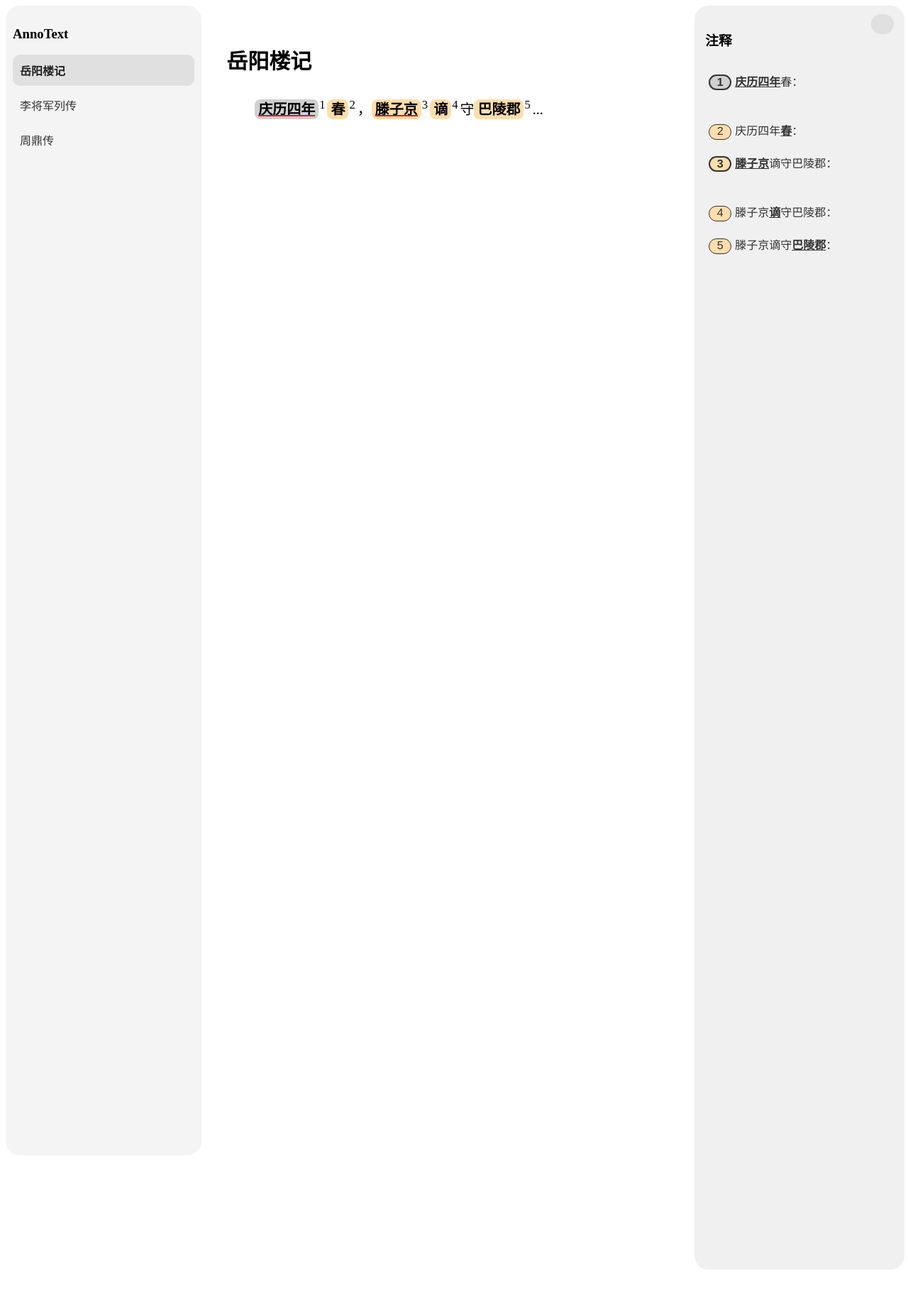
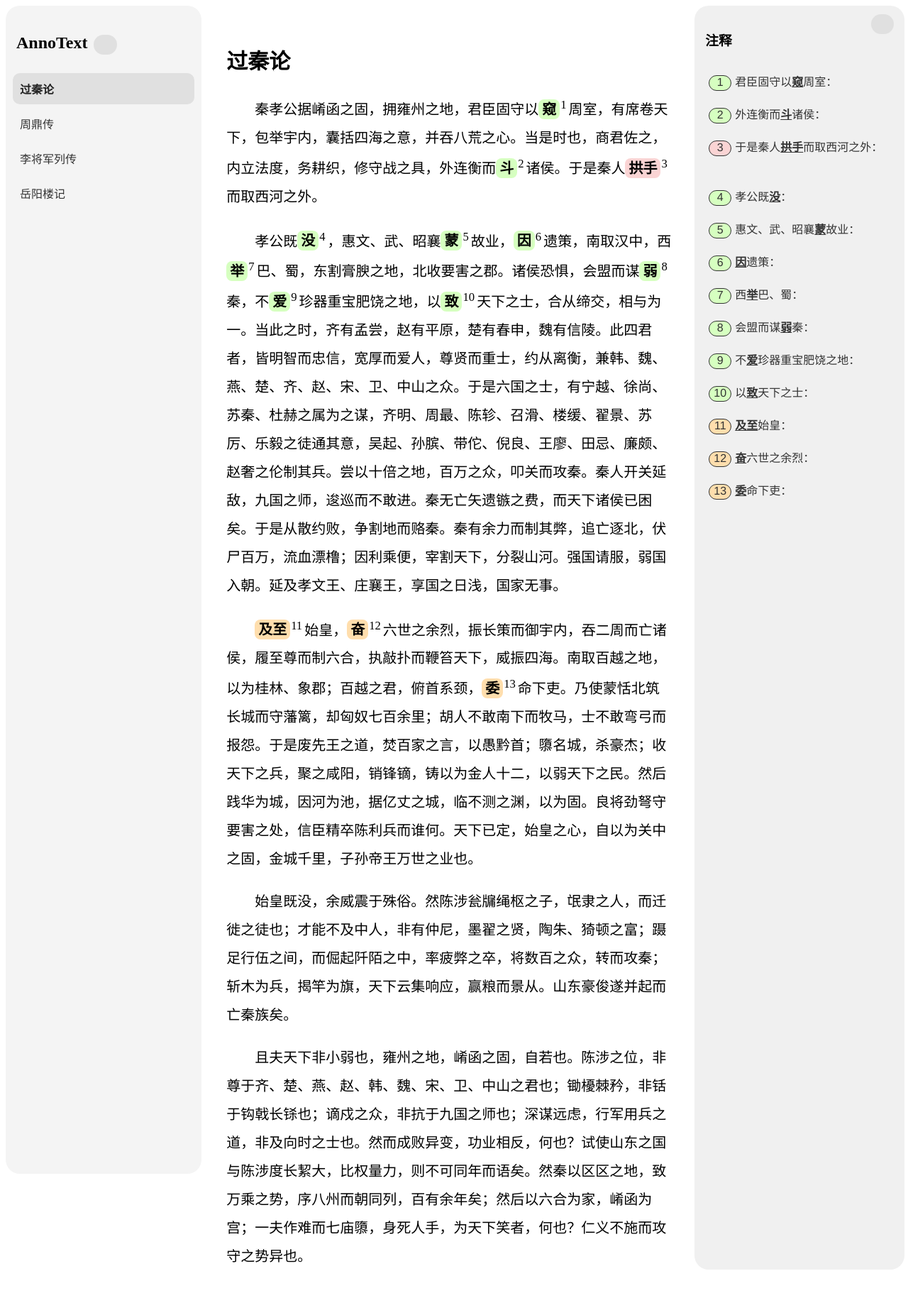
Before and after one commit to AFObject/Annotext, a Flask app: page / in a window 1280 px wide. Shown: the whole page at 71% size. Run offline with Flask 3, Linux system fonts and the light colour scheme.

Commit message:
new article

```diff
--- a/data.json
+++ b/data.json
@@ -421,10 +421,10 @@
                     "type": "red"
                 },
                 {
-                    "text": "询",
-                    "start": 334,
                     "end": 335,
                     "explanation": "询问",
+                    "start": 334,
+                    "text": "询",
                     "type": "yellow"
                 },
                 {
@@ -556,6 +556,103 @@
             ],
             "content": "<p>公讳鼎，字实甫，自为童子时即以言动自持，趋立多中礼。早岁善属文，补邑诸生。坚意嗜读，贯综今古，而范诸先型，常倾其伦辈。</p><p>癸丑，成进士，为晋宁司理。居官廉正，吏惮其守，一切馈遗不敢入。治狱多平反，即疑案滞讼，一讯辄得其情。老胥巨猾皆咋舌退，罔敢鬻法以上下其间。时有巡盐使者送犯拘罪，公讯无实，辄释之。其公方不阿类如此。</p><p>典试山东，持鉴朗察，所得皆知名士。方在闱中，薛韩城时为莱郡司理，手一卷力荐之。公视其文疵谬不可入毂，驳至再，乃与同事者搜阅，得一卷，共为击节。及发牍，为郝君名晋者，实宿学寒士，既复捷去。公方以得人为慰。</p><p>以左布政使调巡嘉湖，湖地剧难治，又多势家豪仆，飞舸肆掠，略无所忌。公一日过乌镇，见拥噪千人，号泣震远迩。询之，曰：“朱家奴掠人也。”立捕两奴，及舟械至，奴犹称相国从者，意不下。公弗顾，益尽法惩之，民距跃称快。自是豪强屏息，终公之任，无敢暴掠为非。</p><p>公孝友出于至性，廉于其身，而处人唯恐不厚。与人相接，无贫富长幼皆整容礼之，或人有非理之请，虽亲厚必直辞拒之，不妄徇也。其在任时，戚属间有所欲言，公相对庄语，多意沮而寝。居家垂二十年，敦伦赈乏，居德正俗，不出户庭而系天下之望，人以比之范文正云。</p>",
             "title": "周鼎传"
+        },
+        {
+            "annotations": [
+                {
+                    "end": 24,
+                    "explanation": "伺机夺取",
+                    "start": 23,
+                    "text": "窥",
+                    "type": "green"
+                },
+                {
+                    "end": 82,
+                    "explanation": "使……斗",
+                    "start": 81,
+                    "text": "斗",
+                    "type": "green"
+                },
+                {
+                    "end": 91,
+                    "explanation": "两手合抱，形容毫不费力",
+                    "start": 89,
+                    "text": "拱手",
+                    "type": "red"
+                },
+                {
+                    "end": 109,
+                    "explanation": "通“殁”，死，去世",
+                    "start": 108,
+                    "text": "没",
+                    "type": "green"
+                },
+                {
+                    "end": 118,
+                    "explanation": "继承",
+                    "start": 117,
+                    "text": "蒙",
+                    "type": "green"
+                },
+                {
+                    "end": 122,
+                    "explanation": "沿袭",
+                    "start": 121,
+                    "text": "因",
+                    "type": "green"
+                },
+                {
+                    "end": 132,
+                    "explanation": "攻占",
+                    "start": 131,
+                    "text": "举",
+                    "type": "green"
+                },
+                {
+                    "end": 160,
+                    "explanation": "削弱",
+                    "start": 159,
+                    "text": "弱",
+                    "type": "green"
+                },
+                {
+                    "end": 164,
+                    "explanation": "吝惜",
+                    "start": 163,
+                    "text": "爱",
+                    "type": "green"
+                },
+                {
+                    "end": 175,
+                    "explanation": "招致，招引",
+                    "start": 174,
+                    "text": "致",
+                    "type": "green"
+                },
+                {
+                    "text": "及至",
+                    "start": 495,
+                    "end": 497,
+                    "explanation": "等到",
+                    "type": "yellow"
+                },
+                {
+                    "text": "奋",
+                    "start": 500,
+                    "end": 501,
+                    "explanation": "发扬，发展",
+                    "type": "yellow"
+                },
+                {
+                    "text": "委",
+                    "start": 570,
+                    "end": 571,
+                    "explanation": "托付，交给",
+                    "type": "yellow"
+                }
+            ],
+            "content": "<p>秦孝公据崤函之固，拥雍州之地，君臣固守以窥周室，有席卷天下，包举宇内，囊括四海之意，并吞八荒之心。当是时也，商君佐之，内立法度，务耕织，修守战之具，外连衡而斗诸侯。于是秦人拱手而取西河之外。</p><p>孝公既没，惠文、武、昭襄蒙故业，因遗策，南取汉中，西举巴、蜀，东割膏腴之地，北收要害之郡。诸侯恐惧，会盟而谋弱秦，不爱珍器重宝肥饶之地，以致天下之士，合从缔交，相与为一。当此之时，齐有孟尝，赵有平原，楚有春申，魏有信陵。此四君者，皆明智而忠信，宽厚而爱人，尊贤而重士，约从离衡，兼韩、魏、燕、楚、齐、赵、宋、卫、中山之众。于是六国之士，有宁越、徐尚、苏秦、杜赫之属为之谋，齐明、周最、陈轸、召滑、楼缓、翟景、苏厉、乐毅之徒通其意，吴起、孙膑、带佗、倪良、王廖、田忌、廉颇、赵奢之伦制其兵。尝以十倍之地，百万之众，叩关而攻秦。秦人开关延敌，九国之师，逡巡而不敢进。秦无亡矢遗镞之费，而天下诸侯已困矣。于是从散约败，争割地而赂秦。秦有余力而制其弊，追亡逐北，伏尸百万，流血漂橹；因利乘便，宰割天下，分裂山河。强国请服，弱国入朝。延及孝文王、庄襄王，享国之日浅，国家无事。</p><p>及至始皇，奋六世之余烈，振长策而御宇内，吞二周而亡诸侯，履至尊而制六合，执敲扑而鞭笞天下，威振四海。南取百越之地，以为桂林、象郡；百越之君，俯首系颈，委命下吏。乃使蒙恬北筑长城而守藩篱，却匈奴七百余里；胡人不敢南下而牧马，士不敢弯弓而报怨。于是废先王之道，焚百家之言，以愚黔首；隳名城，杀豪杰；收天下之兵，聚之咸阳，销锋镝，铸以为金人十二，以弱天下之民。然后践华为城，因河为池，据亿丈之城，临不测之渊，以为固。良将劲弩守要害之处，信臣精卒陈利兵而谁何。天下已定，始皇之心，自以为关中之固，金城千里，子孙帝王万世之业也。</p><p>始皇既没，余威震于殊俗。然陈涉瓮牖绳枢之子，氓隶之人，而迁徙之徒也；才能不及中人，非有仲尼，墨翟之贤，陶朱、猗顿之富；蹑足行伍之间，而倔起阡陌之中，率疲弊之卒，将数百之众，转而攻秦；斩木为兵，揭竿为旗，天下云集响应，赢粮而景从。山东豪俊遂并起而亡秦族矣。</p><p>且夫天下非小弱也，雍州之地，崤函之固，自若也。陈涉之位，非尊于齐、楚、燕、赵、韩、魏、宋、卫、中山之君也；锄櫌棘矜，非铦于钩戟长铩也；谪戍之众，非抗于九国之师也；深谋远虑，行军用兵之道，非及向时之士也。然而成败异变，功业相反，何也？试使山东之国与陈涉度长絜大，比权量力，则不可同年而语矣。然秦以区区之地，致万乘之势，序八州而朝同列，百有余年矣；然后以六合为家，崤函为宫；一夫作难而七庙隳，身死人手，为天下笑者，何也？仁义不施而攻守之势异也。</p>",
+            "title": "过秦论"
         }
     ]
 }
--- a/static/css/style.css
+++ b/static/css/style.css
@@ -270,3 +270,39 @@ h2 {
     border-width: 2px;
     border-color: #555;
 }
+
+#new-article-btn {
+    display: inline-block;
+    font-family: 'SF Pro';
+    padding: 5px 10px;
+    /* 内边距 */
+    background-color: #e0e0e0;
+    /* 背景颜色 */
+    color: #222;
+    /* 字体颜色 */
+    border: none;
+    /* 无边框 */
+    border-radius: 20px;
+    /* 圆角 */
+    cursor: pointer;
+    /* 鼠标悬停时显示手型 */
+    font-size: 16px;
+    /* 字体大小 */
+    z-index: 1000;
+    /* 确保按钮在最上层 */
+}
+
+
+#new-article-btn:hover {
+    background-color: #d0d0d0;
+    /* 背景颜色 */
+    color: #222;
+    /* 字体颜色 */
+}
+
+#annotext-title {
+    display: inline-block;
+    padding: 5px;
+    font-size: 24px;
+    font-family: 'Times New Roman', Times, serif;
+}
--- a/static/js/newArticle.js
+++ b/static/js/newArticle.js
@@ -1,3 +1,58 @@
 function newArticle() {
-    let title = prompt(`为 "${selectedText}" 添加注释:`);
+    let title = prompt(`标题：`);
+    let text = prompt(`内容：`);
+    let articleData = processAnnotatedText(text, title);
+    globalData.articles.push(articleData);
+    saveData();
+    location.reload(true);
 }
+
+function processAnnotatedText(text, title = "") {
+    text = text.split('\n')
+        .filter(line => line.trim() !== '')
+        .map(line => `<p>${line.trim()}</p>`)
+        .join('');
+    // 正则匹配所有注释结构（添加g标志进行全局匹配）
+    const pattern = /【(.*?)】\s*（(.*?)）/g;
+    const matches = Array.from(text.matchAll(pattern));
+
+    const contentParts = [];
+    const annotations = [];
+    let prevEnd = 0;
+
+    for (const match of matches) {
+        const start = match.index;
+        const end = start + match[0].length; // 通过匹配字符串长度计算结束位置
+        const originalText = match[1];
+        const explanation = match[2];
+
+        // 添加注释前的文本
+        contentParts.push(text.slice(prevEnd, start));
+
+        // 计算注释在清理后文本中的位置
+        const startInContent = contentParts.join('').length;
+        contentParts.push(originalText);
+        const endInContent = startInContent + originalText.length;
+
+        // 记录注释信息
+        annotations.push({
+            text: originalText,
+            explanation: explanation,
+            type: "yellow",
+            start: startInContent,
+            end: endInContent
+        });
+
+        prevEnd = end;
+    }
+
+    // 添加最后一段文本
+    contentParts.push(text.slice(prevEnd));
+    const cleanContent = contentParts.join('');
+
+    return {
+        title: title,
+        content: cleanContent,
+        annotations: annotations
+    };
+}
--- a/static/js/script.js
+++ b/static/js/script.js
@@ -5,14 +5,14 @@ fetch('/get_data')
     .then(response => response.json())
     .then(data => {
         const articleList = document.getElementById('article-list');
-        data.articles.forEach((article, index) => {
+        data.articles.map((article, index) => ({ article, index })).reverse().forEach(({ article, index }) => {
             let li = document.createElement('li');
             li.textContent = article.title;
             li.onclick = () => loadArticle(index);
             articleList.appendChild(li);
         });
         globalData = data;
-        loadArticle(0);
+        loadArticle(data.articles.length - 1);
     });
 
 document.getElementById('toggle-annotations').addEventListener('click', () => {
@@ -41,7 +41,7 @@ function setupAnnoContents() {
 }
 
 
-function loadArticle(index, data=globalData) {
+function loadArticle(index, data = globalData) {
     currentArticleIndex = index;
     fetch('/get_data')
     const article = data.articles[index];
@@ -51,7 +51,7 @@ function loadArticle(index, data=globalData) {
     articleList.forEach(li => {
         li.classList.remove('active');
     });
-    articleList[index].classList.add('active');
+    articleList[data.articles.length - 1 - index].classList.add('active');
 
     let text = article.content;
     let annotations = article.annotations;
@@ -184,7 +184,7 @@ function formatAnnotatedText(index, data) {
     });
 }
 
-function saveData(updatedData=globalData) {
+function saveData(updatedData = globalData) {
     fetch("/update_data", {
         method: "POST",
         headers: { "Content-Type": "application/json" },
--- a/templates/index.html
+++ b/templates/index.html
@@ -11,7 +11,8 @@
 <body>
     <div class="container">
         <div class="sidebar">
-            <h3>AnnoText</h3>
+            <h3 id="annotext-title">AnnoText</h3>
+            <button id="new-article-btn" onclick="newArticle()">􀏪</button>
             <ul id="article-list"></ul>
         </div>
         <div style="display: flex; margin-left: 22%; width: 77%; position: fixed">
@@ -30,6 +31,7 @@
     <button id="toggle-annotations">􀏛</button>
     <script src="{{ url_for('static', filename='js/script.js') }}"></script>
     <script src="{{ url_for('static', filename='js/edit.js') }}"></script>
+    <script src="{{ url_for('static', filename='js/newArticle.js') }}"></script>
 </body>
 
 </html>
```
